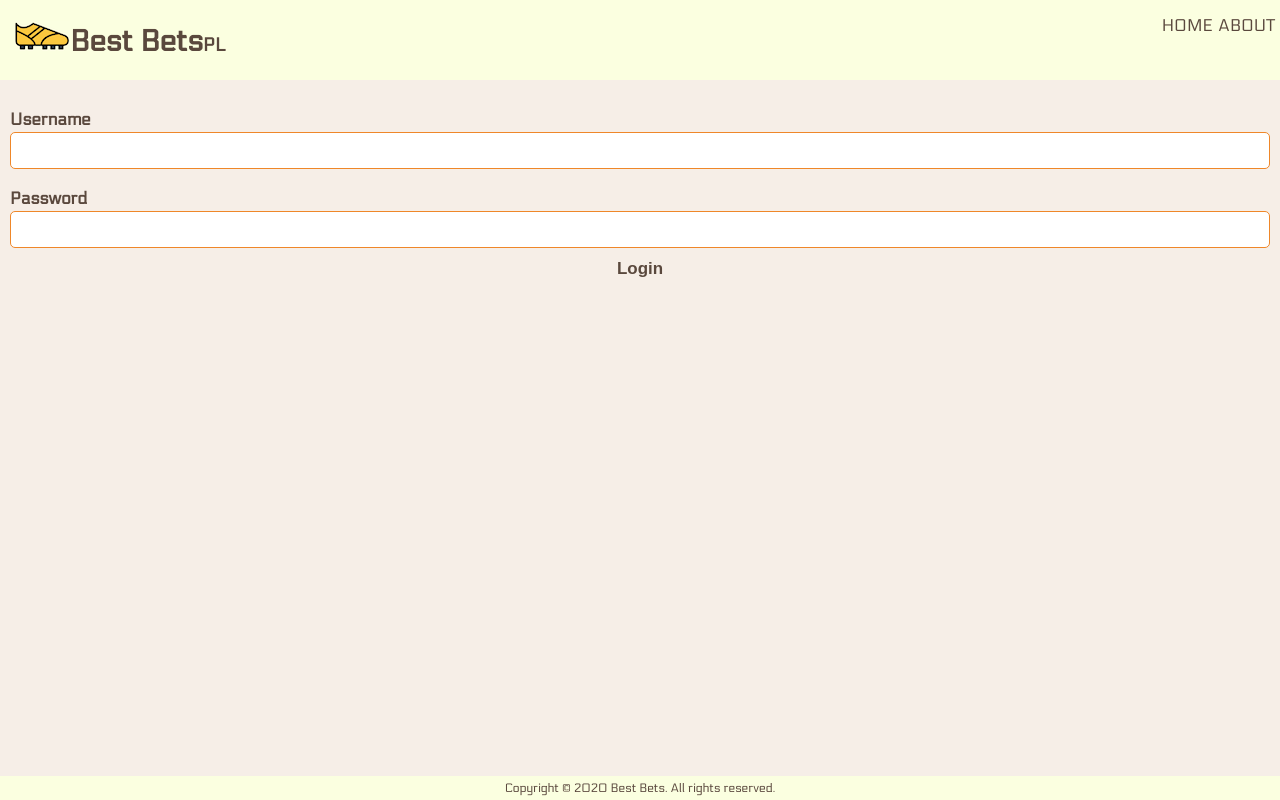
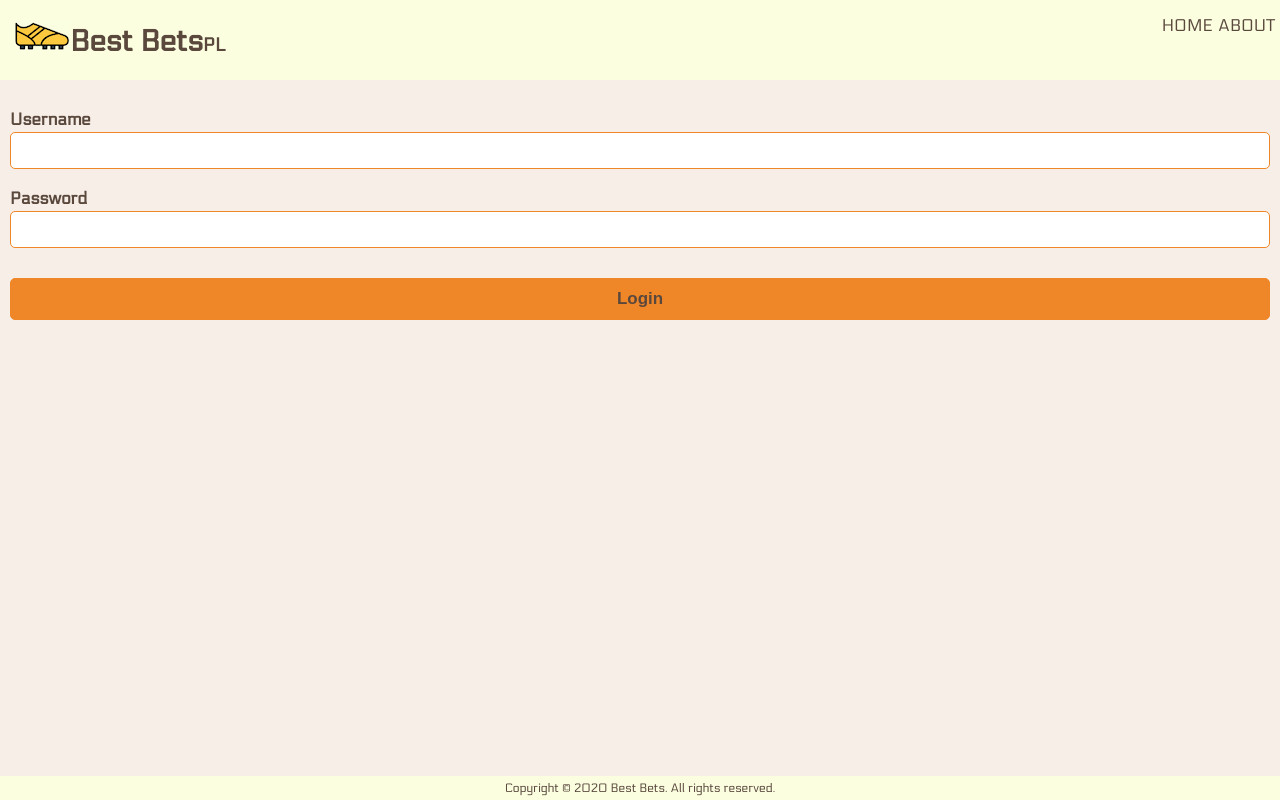
Before and after one commit to cupid4dev/best-bets, a Next.js app: page /login in a window 1280 px wide. Built offline with nearby package versions, Linux system fonts and the light colour scheme.

Commit message:
Several style tweeks

```diff
--- a/components/button/Button.module.scss
+++ b/components/button/Button.module.scss
@@ -1,11 +1,43 @@
 @import 'colors';
+@import 'sizes';
 
 .button {
   color: $brown;
   cursor: pointer;
-  background-color: transparent;
-  border: none;
+  border: 1px solid $orange;
+  border-radius: $spacing-s;
+  padding: $spacing-m;
+  background-position: center;
+  transition: background 0.8s;
   outline: none;
-  box-shadow: none;
-  -webkit-tap-highlight-color: transparent;
+
+  &:hover {
+    text-decoration: underline;
+  }
+
+  &.outlined {
+    background-color: transparent;
+    -webkit-tap-highlight-color: transparent;
+
+    &:active {
+      background-color: $orange-light;
+      background-size: 100%;
+      transition: background 0s;
+    }
+  }
+
+  &.contained {
+    background-color: $orange;
+
+    &:hover {
+      background: $orange radial-gradient(circle, transparent 1%, $orange 1%)
+        center/15000%;
+    }
+
+    &:active {
+      background-color: $orange-light;
+      background-size: 100%;
+      transition: background 0s;
+    }
+  }
 }
--- a/components/button/Button.tsx
+++ b/components/button/Button.tsx
@@ -5,10 +5,19 @@ import styles from './Button.module.scss';
 
 interface Props extends React.ComponentProps<'button'> {
   children: React.ReactElement;
+  variant: 'contained' | 'outlined';
 }
 
-const Button: React.FC<Props> = ({ children, className, ...rest }: Props) => (
-  <button {...rest} className={classnames(styles.button, className)}>
+const Button: React.FC<Props> = ({
+  children,
+  className,
+  variant,
+  ...rest
+}: Props) => (
+  <button
+    {...rest}
+    className={classnames(styles.button, className, styles[variant])}
+  >
     {children}
   </button>
 );
--- a/components/form/Form.module.scss
+++ b/components/form/Form.module.scss
@@ -1,3 +1,6 @@
+@import 'sizes';
+
 .submitButton {
   width: 100%;
+  margin-top: $spacing-l;
 }
--- a/components/form/Form.tsx
+++ b/components/form/Form.tsx
@@ -43,7 +43,11 @@ const Form: React.FC<FormProps> = ({
         }}
       >
         {React.Children.toArray(children)}
-        <Button className={styles.submitButton} value="submit">
+        <Button
+          variant="contained"
+          className={styles.submitButton}
+          value="submit"
+        >
           <Text
             as="span"
             bold
--- a/components/formField/FormField.module.scss
+++ b/components/formField/FormField.module.scss
@@ -5,4 +5,5 @@
   padding: $spacing-m;
   border-radius: $spacing-s;
   border: 1px solid $orange;
+  outline-color: $brown;
 }
--- a/pages/_app.tsx
+++ b/pages/_app.tsx
@@ -19,6 +19,10 @@ const BestBetsApp = (props: AppProps): React.ReactElement => {
           <title>{config.appName}</title>
           <link rel="icon" href="/pictures/favicon.ico" />
           <link rel="manifest" href="/manifest.json" />
+          <meta
+            name="viewport"
+            content="width=device-width, initial-scale=1, maximum-scale=1"
+          />
         </Head>
         <Header />
         <Main>
--- a/pages/login/index.tsx
+++ b/pages/login/index.tsx
@@ -14,9 +14,7 @@ const Login: React.FC = () => {
     router.push((router?.query?.redirectTo || '/') as string);
 
   const shouldSignIn = async (data) => {
-    console.log('data', data);
     const areCredentialsRight = await signIn(data);
-    console.log('areCredentialsRight', areCredentialsRight);
     if (areCredentialsRight) {
       goToPage();
     } else {
```
Also changed, not shown: components/fixturesList/components/fixtureListItem/FixtureListItem.module.scss (+14 -0 lines).
